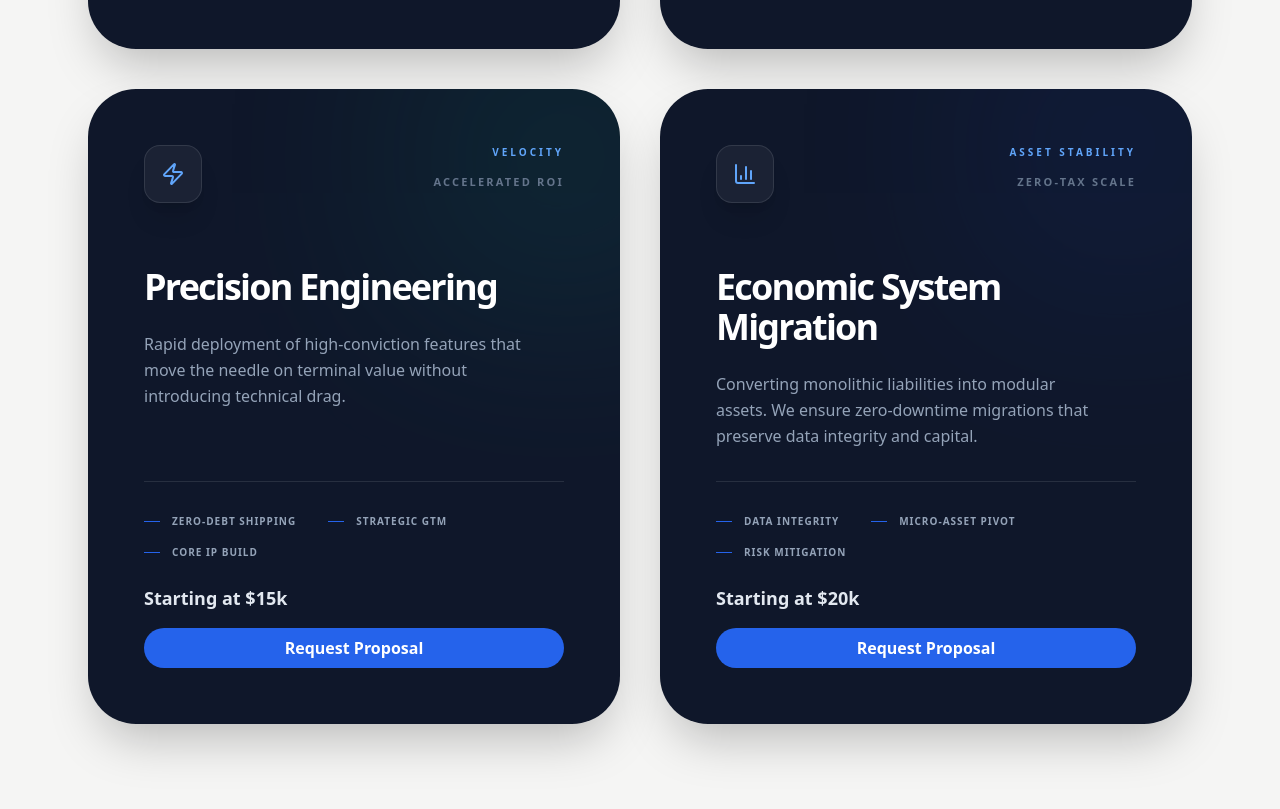
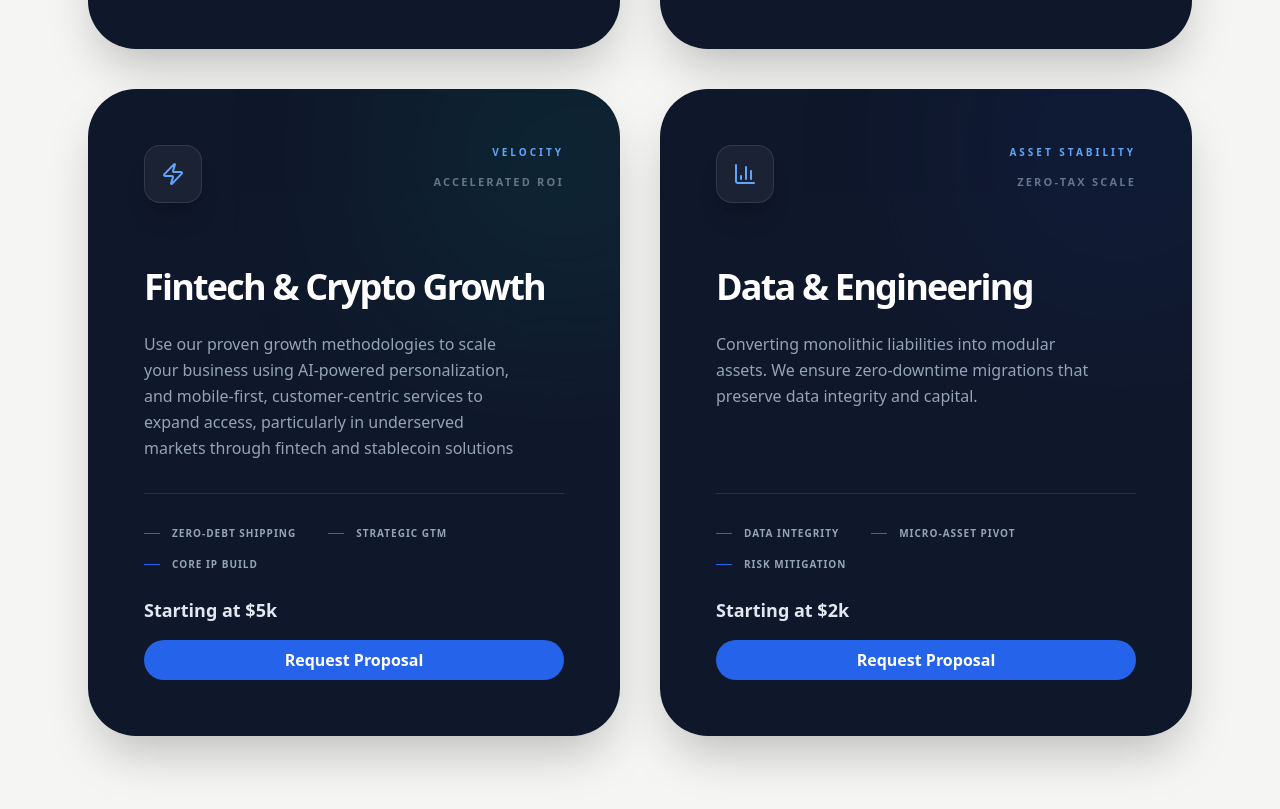
Before and after one commit to l-tting/ab-consul, a Next.js app in the folder my-app/: page /services in a window 1280 px wide. Shown: the part 1586-2395 px from the top of the page. Built offline with nearby package versions, Linux system fonts and the light colour scheme.

Commit message:
services cards alignment

```diff
--- a/my-app/src/components/ServicesGrid.jsx
+++ b/my-app/src/components/ServicesGrid.jsx
@@ -10,7 +10,7 @@ const services = [
     desc: "Redesigning multi-tenant billing logic and RBAC to unlock enterprise-grade revenue tiers and complex monetization models.",
     features: ["LTV Optimization", "Pricing Logic", "Usage Attribution"],
     metric: "EBITDA FOCUS",
-    price: "Starting at $18k",
+    price: "Starting at $2k",
     accent: "from-blue-600 to-cyan-500",
     icon: <TrendingUp className="w-6 h-6" />
   },
@@ -20,27 +20,28 @@ const services = [
     desc: "Leverage our expertise to digitize your operations by embedding new data, AI, automation tools to improve decision making",
     features: ["OpEx Reduction", "Scale Resilience", "Cloud Optimization"],
     metric: "40% AVG SAVINGS",
-    price: "Starting at $12k",
+    price: "Starting at $2k",
     accent: "from-indigo-600 to-purple-500",
     icon: <ShieldCheck className="w-6 h-6" />
   },
   {
-    title: "Precision Engineering",
+    title: "Fintech & Crypto Growth",
     tag: "Velocity",
-    desc: "Rapid deployment of high-conviction features that move the needle on terminal value without introducing technical drag.",
+    desc: `Use our proven growth methodologies to scale your business using AI-powered personalization, and mobile-first, customer-centric services to expand access,
+    particularly in underserved markets through fintech and stablecoin solutions`,
     features: ["Zero-Debt Shipping", "Strategic GTM", "Core IP Build"],
     metric: "ACCELERATED ROI",
-    price: "Starting at $15k",
+    price: "Starting at $5k",
     accent: "from-emerald-600 to-teal-500",
     icon: <Zap className="w-6 h-6" />
   },
   {
-    title: "Economic System Migration",
+    title: "Data & Engineering",
     tag: "Asset Stability",
     desc: "Converting monolithic liabilities into modular assets. We ensure zero-downtime migrations that preserve data integrity and capital.",
     features: ["Data Integrity", "Micro-Asset Pivot", "Risk Mitigation"],
     metric: "ZERO-TAX SCALE",
-    price: "Starting at $20k",
+    price: "Starting at $2k",
     accent: "from-blue-700 to-blue-900",
     icon: <BarChart3 className="w-6 h-6" />
   }
```
